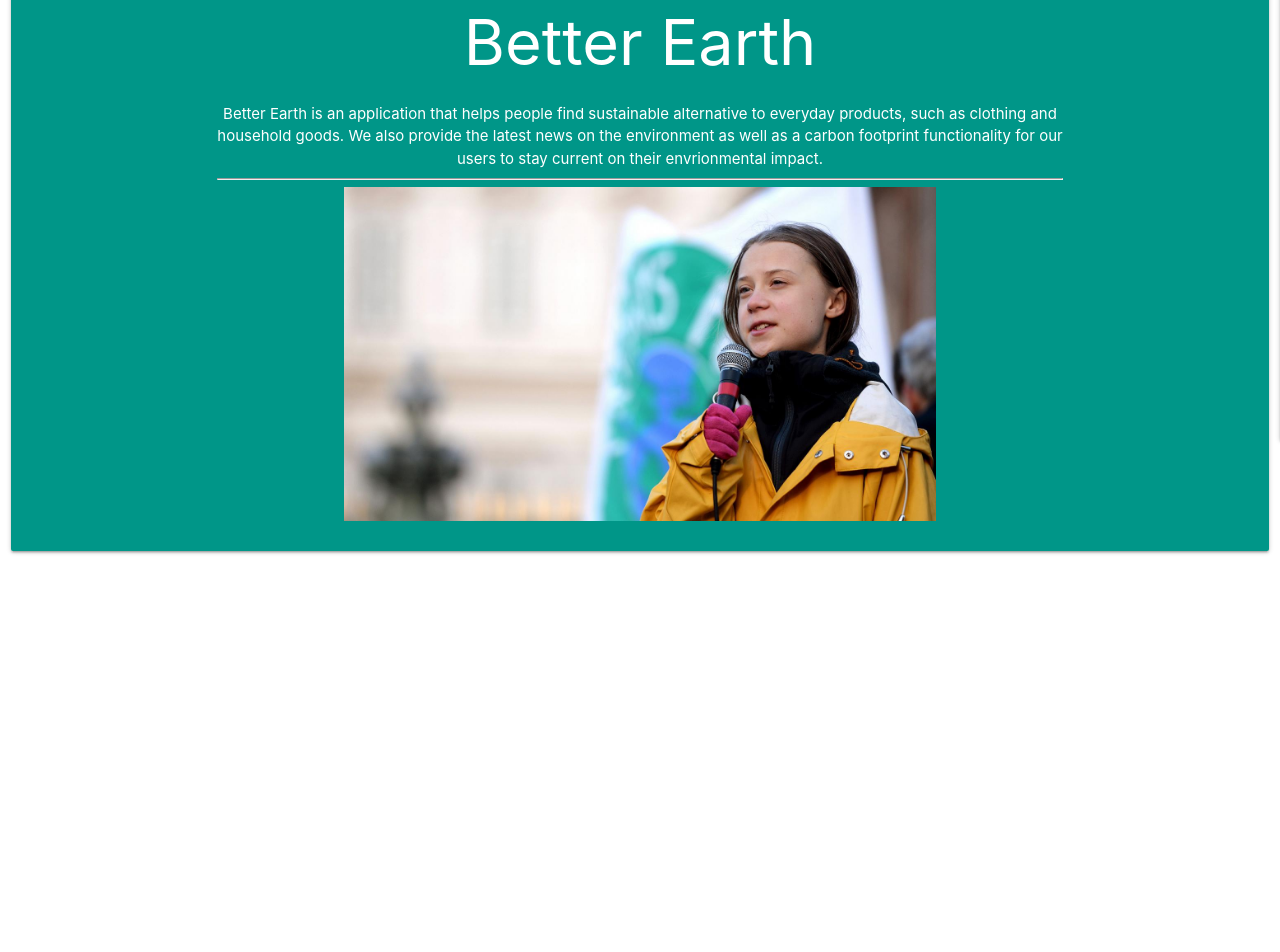
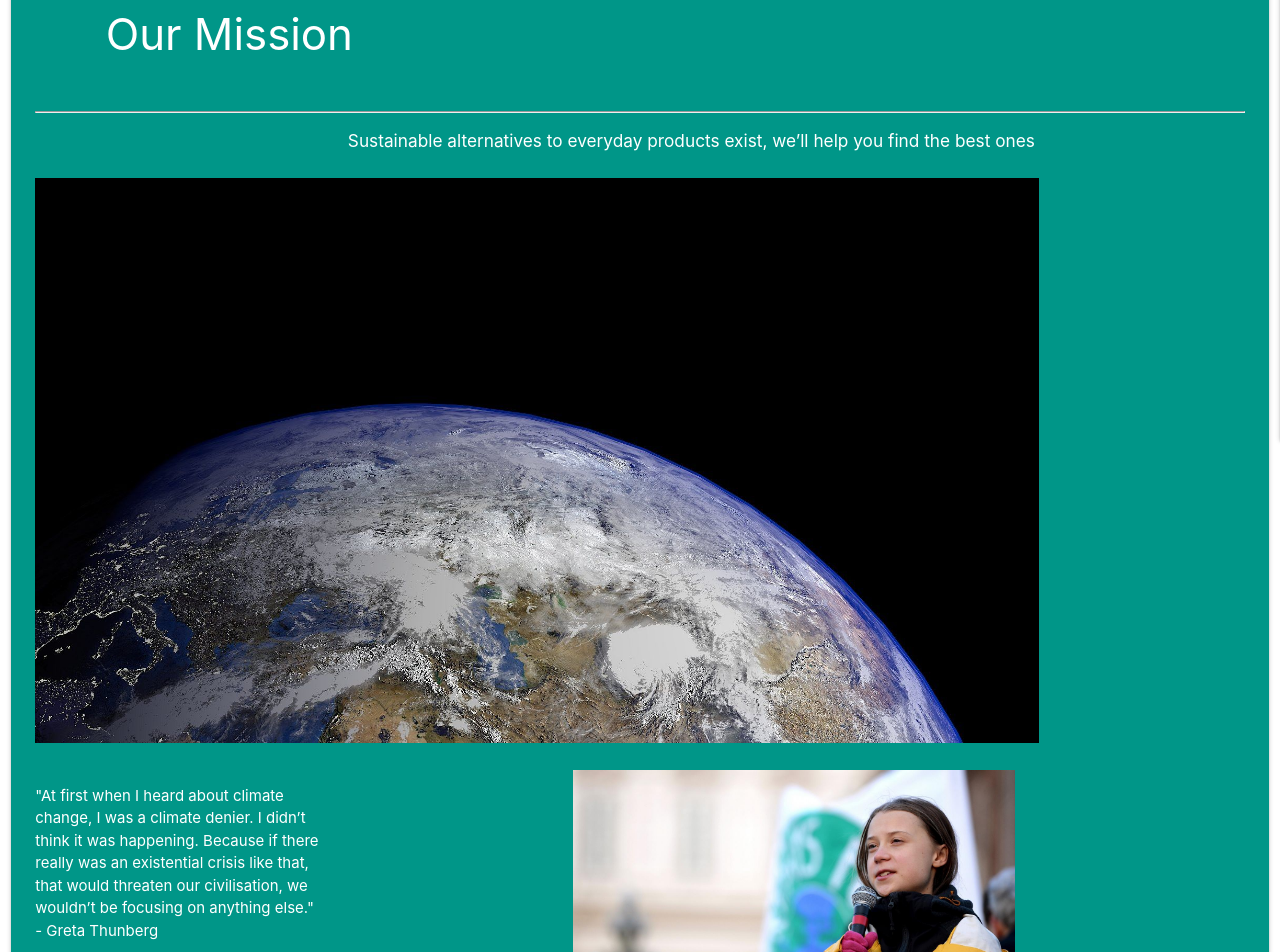
Before and after one commit to avaarm/Better-Earth, a React (Create React App) app in the folder client/: page /about in a window 1280 px wide. Shown: the part 420-1372 px from the top of the page. Before the commit the page ends 1006 px from the top, so only its background shows below. Built offline with nearby package versions, Linux system fonts and the light colour scheme.

Commit message:
about page (#46)

```diff
--- a/client/src/components/About/index.js
+++ b/client/src/components/About/index.js
@@ -1,5 +1,6 @@
 import React from "react";
 import { Row, Col, CardPanel } from "react-materialize";
+import earth from "./earth.jpg";
 import greta from "./greta.jpg";
 import "./style.css";
 
@@ -10,21 +11,47 @@ function About() {
     <Row>
       <Col m={14} s={20} l={25}>
         <CardPanel className="teal">
-          <div className="container center">
-            <h1 className="white-text center">Better Earth</h1>
-            <div className="white-text center">
+        <Row>
+          <Col className="zip" s={4} l={4}>
+          <h3 className="white-text center">Our Mission</h3>
+          </Col>
+        </Row>
+        <hr />
+        <Row>
+        <Col s={3} l={3}></Col>
+        <Col s={7} l={7}>
+          <h6 className="white-text center">
+          Sustainable alternatives to everyday products exist, we’ll help you find the best ones
+            </h6>
+            {/* <div className="white-text center">
               Better Earth is an application that helps people find sustainable
               alternative to everyday products, such as clothing and household
               goods. We also provide the latest news on the environment as well
               as a carbon footprint functionality for our users to stay current
               on their envrionmental impact.
-            </div>
-            <hr />
-            <div className="container">
-            <img className="greta" alt="greta" src={greta} />
-            </div>
+            </div> */}
+          </Col>
+        </Row>
+        <Row>
+        <Col className="center" s={10} l={10}>
+       <img className="greta" alt="earth" src={earth} />
+        </Col>
+        </Row>
+        <Row>
+        <Col className="quote" s={3} l={3}>
+        <p>"At first when I heard about climate change, I was a climate denier. I didn’t think it was happening. Because if there really was an existential crisis like that, that would threaten our civilisation, we wouldn’t be focusing on anything else." - Greta Thunberg</p>
+        </Col>
+        <Col className="center" s={9} l={9}>
+        <div className="container center">
 
-          </div>
+       <div className="container">
+       <img className="greta" alt="greta" src={greta} />
+       </div>
+
+     </div>
+        </Col>
+        </Row>
+
         </CardPanel>
       </Col>
     </Row>
--- a/client/src/components/About/style.css
+++ b/client/src/components/About/style.css
@@ -1,4 +1,9 @@
 .greta {
     width:100%;
+}
+
+.quote {
+    color: white;
+    font: bolder;
 
 }
```
Also changed, not shown: client/src/components/About/earth.jpg (added).
